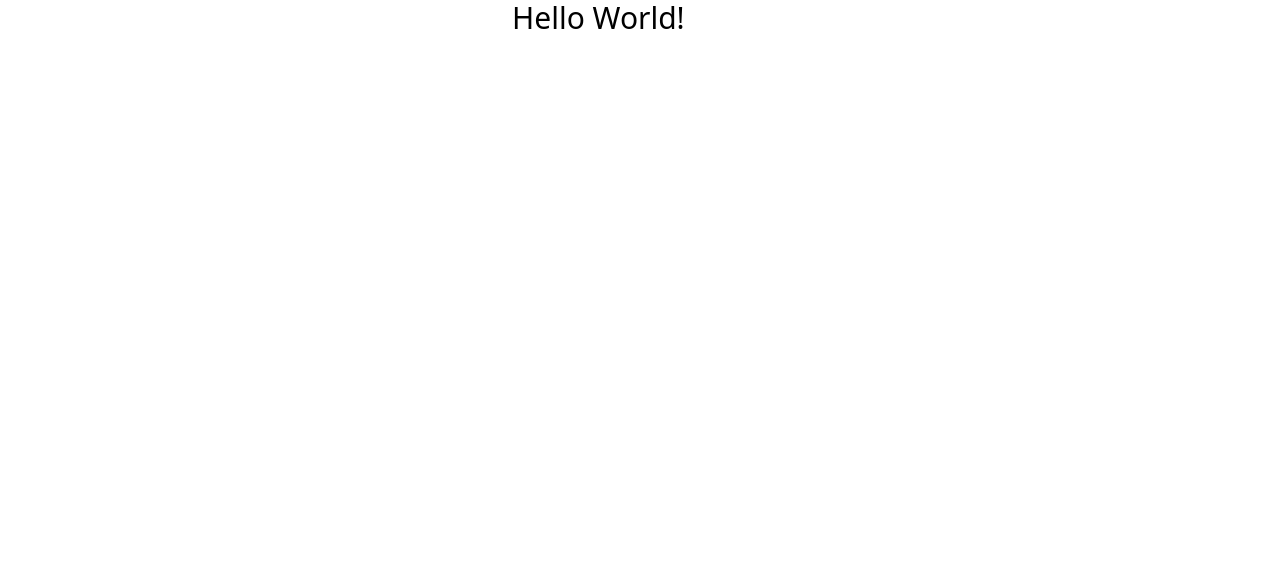
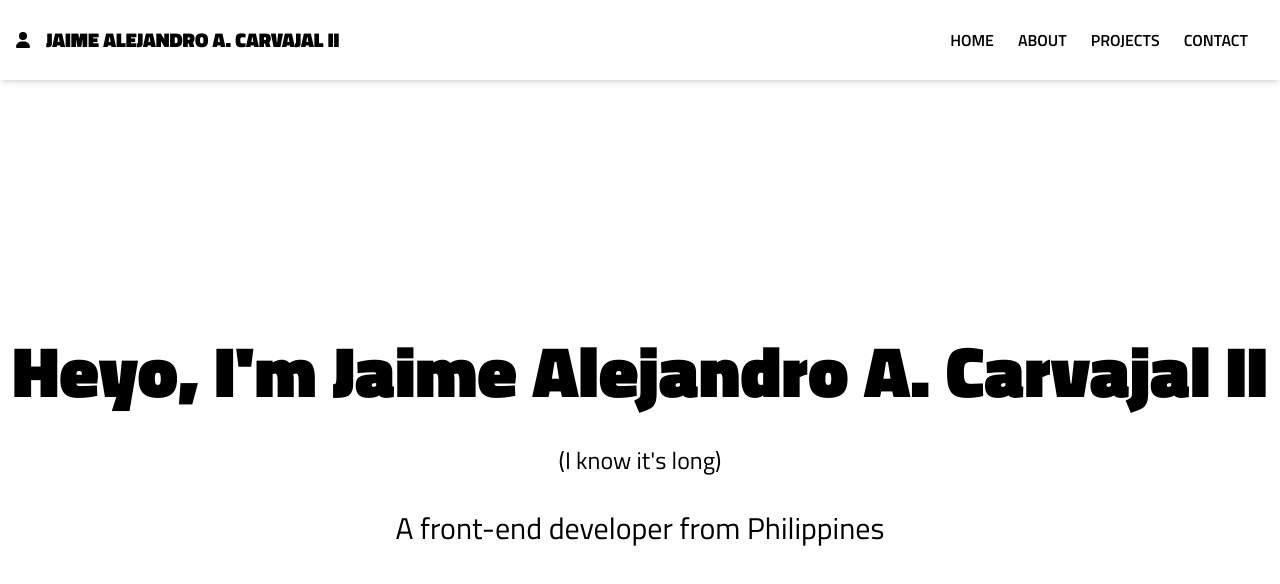
Before and after one commit to JAACarvajal/jaimecarvajal.github.io, a Vue app: page / in a window 1280 px wide. Shown: the top 584 px of the page. Built offline with nearby package versions, Linux system fonts and the light colour scheme.

Commit message:
feat: added initial navbar and introduction

```diff
--- a/index.html
+++ b/index.html
@@ -4,7 +4,7 @@
     <meta charset="UTF-8" />
     <link rel="icon" type="image/svg+xml" href="/vite.svg" />
     <meta name="viewport" content="width=device-width, initial-scale=1.0" />
-    <title>Vite + Vue</title>
+    <title>JAIME ALEJANDRO A. CARVAJAL</title>
   </head>
   <body>
     <div id="app"></div>
--- a/package.json
+++ b/package.json
@@ -9,6 +9,11 @@
     "preview": "vite preview"
   },
   "dependencies": {
+    "@fortawesome/fontawesome-svg-core": "^6.4.0",
+    "@fortawesome/free-brands-svg-icons": "^6.4.0",
+    "@fortawesome/free-regular-svg-icons": "^6.4.0",
+    "@fortawesome/free-solid-svg-icons": "^6.4.0",
+    "@fortawesome/vue-fontawesome": "^3.0.3",
     "vue": "^3.2.47"
   },
   "devDependencies": {
--- a/src/App.vue
+++ b/src/App.vue
@@ -1,7 +1,11 @@
+<template>
+  <div class="h-screen bg-white relative">
+    <Navigation />
+    <Introduction />
+  </div>
+</template>
+
 <script setup>
-import HelloWorld from './components/HelloWorld.vue'
+import Navigation from "./components/Navigation.vue";
+import Introduction from "./components/Introduction.vue";
 </script>
-
-<template>
-  <HelloWorld/>
-</template>
--- a/src/components/HelloWorld.vue
+++ /dev/null
@@ -1,5 +0,0 @@
-<template>
-  <h1 class="text-3xl mx-auto w-64">Hello World!</h1>
-</template>
-<script setup>
-</script>
--- /dev/null
+++ b/src/components/Introduction.vue
@@ -0,0 +1,12 @@
+<template>
+  <div class="text-3xl mx-auto w-full h-full">
+    <div class="flex flex-col place-content-center h-full pt-20 gap-8">
+      <h1 class="text-center font-extrabold text-4xl md:text-7xl">
+        Heyo, I'm Jaime Alejandro A. Carvajal II
+        <span class="text-xl font-normal md:text-2xl">(I know it's long)</span>
+      </h1>
+      <h3 class="text-center">A front-end developer from Philippines</h3>
+    </div>
+  </div>
+</template>
+<script></script>
--- /dev/null
+++ b/src/components/Navigation.vue
@@ -0,0 +1,75 @@
+<template>
+  <nav class="fixed w-full">
+    <div class="flex flex-row h-20 shadow-md w-full bg-white">
+      <div class="w-full flex justify-between items-center px-4">
+        <div class="flex items-center gap-4">
+          <font-awesome-icon class="cursor-pointer" icon="fa-solid fa-user" />
+          <p class="text-lg md:text-xl font-extrabold">
+            JAIME ALEJANDRO A. CARVAJAL II
+          </p>
+        </div>
+        <ul
+          class="hidden md:flex justify-center items-center h-full px-4 gap-6 text-base font-semibold"
+        >
+          <a href="#">HOME</a>
+          <a href="#">ABOUT</a>
+          <a href="#">PROJECTS</a>
+          <a href="#">CONTACT</a>
+        </ul>
+        <font-awesome-icon
+          class="block md:hidden text-2xl cursor-pointer"
+          :icon="bIsToggleDropdown ? 'fa-solid fa-xmark' : 'fa-solid fa-bars'"
+          @click="toggleDropdown"
+        />
+      </div>
+    </div>
+
+    <!-- Dropdown for hamburger list when in mobile view -->
+    <ul
+      v-if="bIsToggleDropdown"
+      class="absolute w-full flex flex-col justify-center items-center text-base font-semibold z-50 bg-white md:hidden top-20 border-2"
+    >
+      <a
+        class="w-full py-4 text-center hover:bg-violet-500 hover:text-white"
+        href="#"
+        >HOME</a
+      >
+      <a
+        class="w-full py-4 text-center hover:bg-violet-500 hover:text-white"
+        href="#"
+        >ABOUT</a
+      >
+      <a
+        class="w-full py-4 text-center hover:bg-violet-500 hover:text-white"
+        href="#"
+        >PROJECTS</a
+      >
+      <a
+        class="w-full py-4 text-center hover:bg-violet-500 hover:text-white"
+        href="#"
+        >CONTACT</a
+      >
+    </ul>
+  </nav>
+</template>
+<script>
+export default {
+  data() {
+    return {
+      /**
+       *
+       */
+      bIsToggleDropdown: false,
+    };
+  },
+  methods: {
+    /**
+     * Toggle dropdown when hamburger/x-mark is clicked
+     * @param {*} oEvent
+     */
+    toggleDropdown(oEvent) {
+      this.bIsToggleDropdown = !this.bIsToggleDropdown;
+    },
+  },
+};
+</script>
--- a/src/main.js
+++ b/src/main.js
@@ -1,5 +1,20 @@
-import { createApp } from 'vue'
-import './style.css'
-import App from './App.vue'
+import { createApp } from 'vue';
+import './style.css';
+import App from './App.vue';
 
-createApp(App).mount('#app')
+// Set up font awesome the library
+/* import the fontawesome core */
+import { library } from '@fortawesome/fontawesome-svg-core';
+
+/* import font awesome icon component */
+import { FontAwesomeIcon } from '@fortawesome/vue-fontawesome';
+
+/* import specific icons */
+import { faUserSecret, faBars, faXmark, faUser } from '@fortawesome/free-solid-svg-icons';
+
+/* add icons to the library */
+library.add(faUserSecret, faBars, faXmark, faUser);
+
+createApp(App)
+    .component('font-awesome-icon', FontAwesomeIcon)
+    .mount('#app');
--- a/src/style.css
+++ b/src/style.css
@@ -1,3 +1,4 @@
+@import url("https://fonts.googleapis.com/css2?family=Titillium+Web:ital,wght@0,200;0,300;0,400;0,600;0,700;0,900;1,200;1,300;1,400;1,600;1,700&display=swap");
 @tailwind base;
 @tailwind components;
 @tailwind utilities;
--- a/tailwind.config.js
+++ b/tailwind.config.js
@@ -5,7 +5,12 @@ export default {
     "./src/**/*.{vue,js,ts,jsx,tsx}",
   ],
   theme: {
-    extend: {},
+    extend:
+    {
+      fontFamily: {
+        'sans': ['Titillium Web', 'sans-serif']
+      },
+    },
   },
   plugins: [],
 }
```
Also changed, not shown: 2 other files (tests, documents, lock files or other folders).
